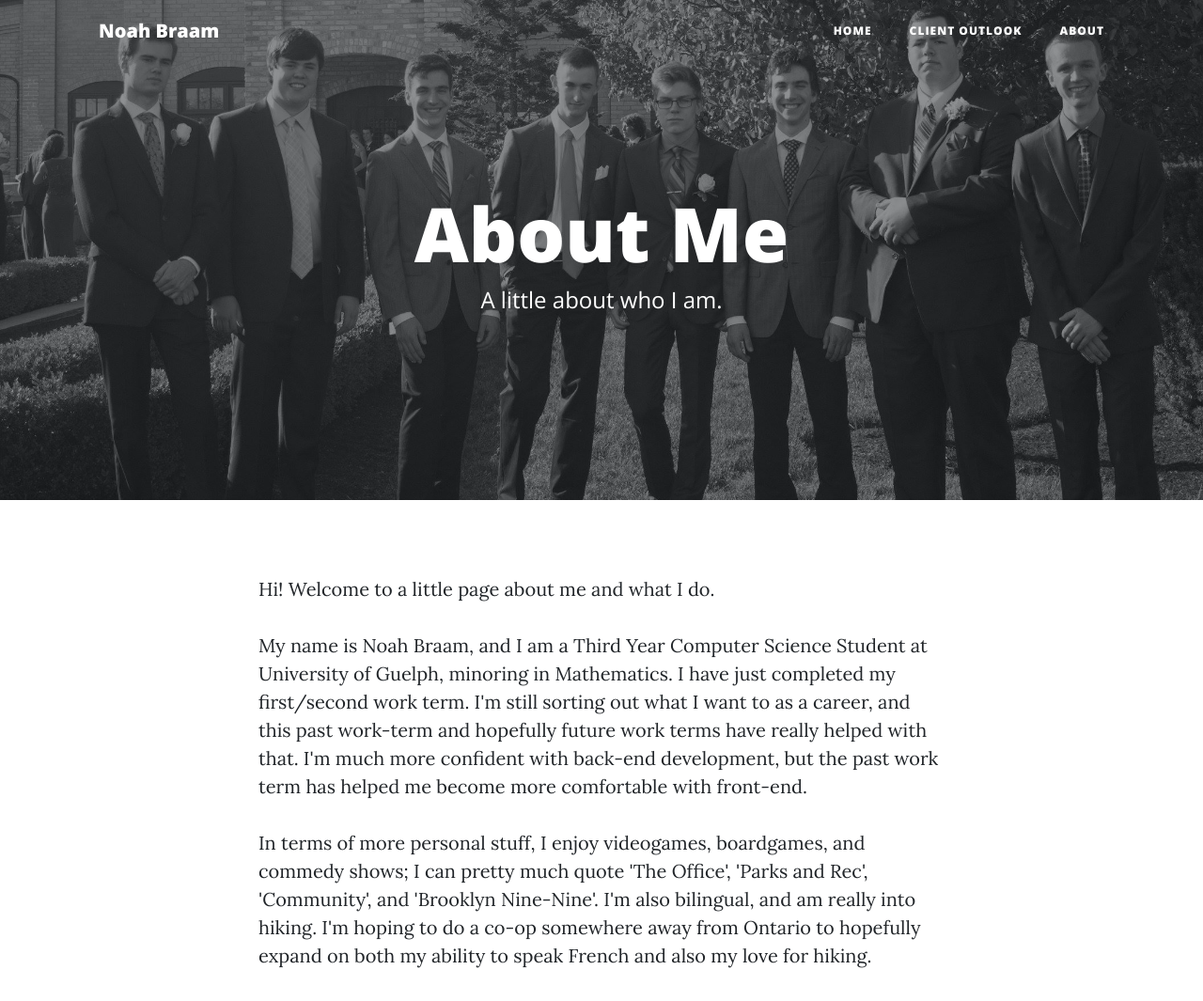
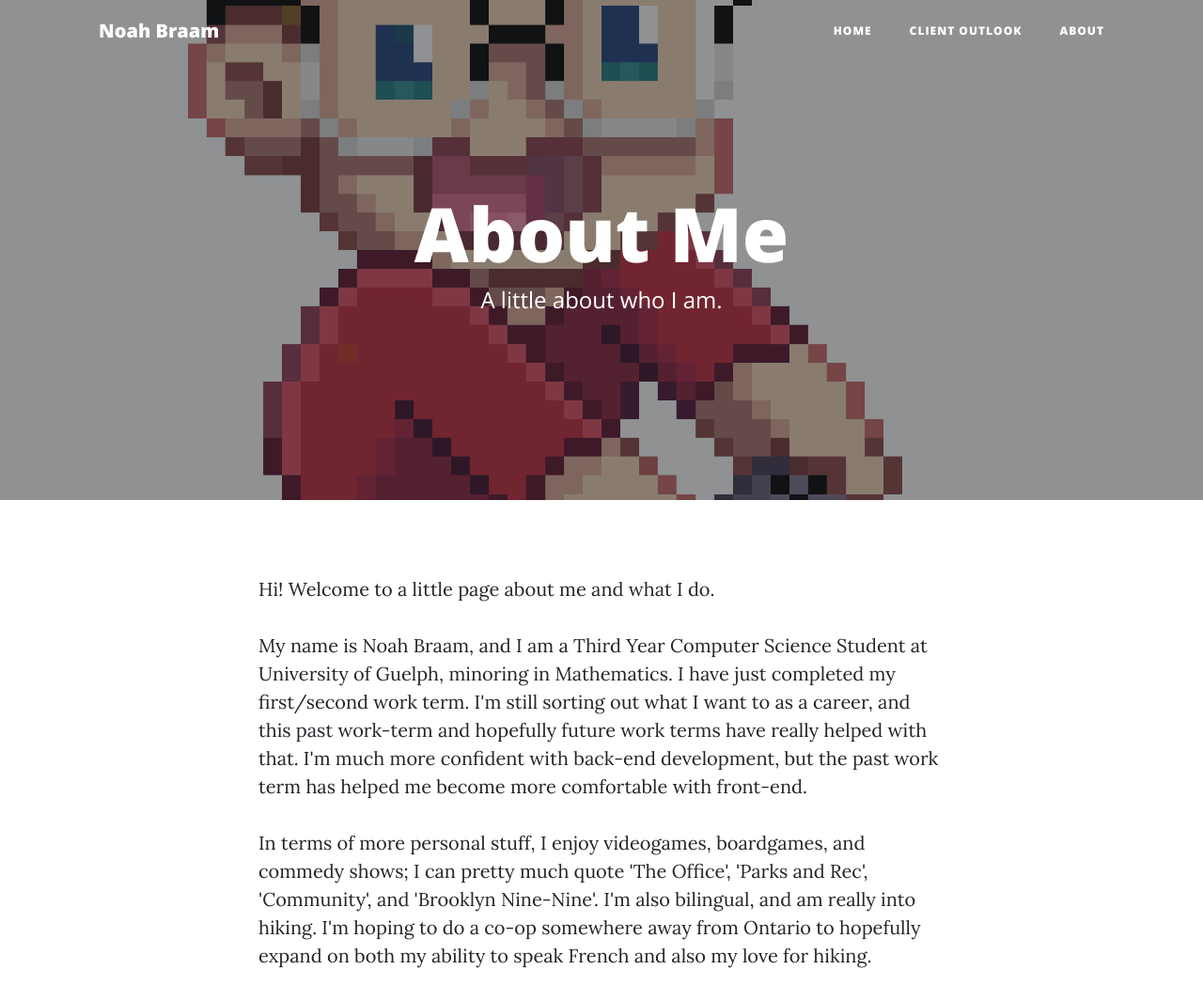
Before and after one commit to NoahBraam/NoahBraam.github.io, a website: page about.html in a window 1280 px wide. Shown: the top 1065 px of the page at 94% size. Drawn offline with nearby package versions, Linux system fonts and the light colour scheme.

Commit message:
changed background

```diff
--- a/about.html
+++ b/about.html
@@ -52,7 +52,8 @@
     </nav>
 
     <!-- Page Header -->
-    <header class="masthead" style="background-image: url('img/about-bg.jpg')">
+    <!--<header class="masthead" style="background-image: url('img/about-bg.jpg')">-->
+    <header class="masthead" style="background-image: url('img/pixel-art-noah.png')">
       <div class="overlay"></div>
       <div class="container">
         <div class="row">
```
Also changed, not shown: img/pixel-art-noah.png (added).
